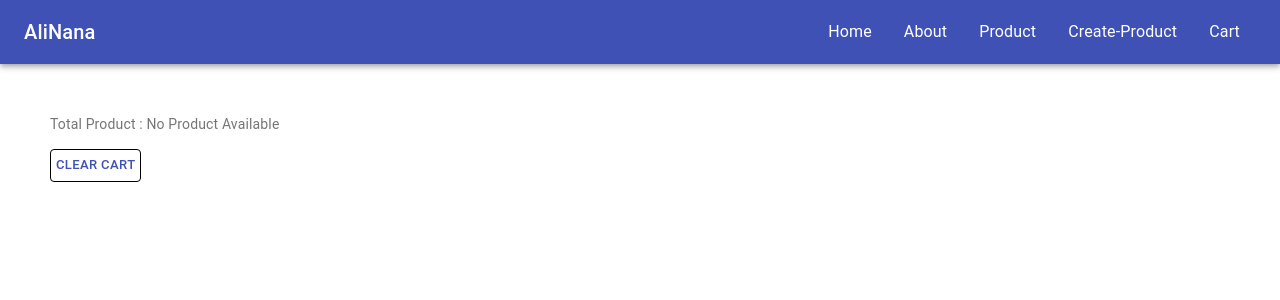
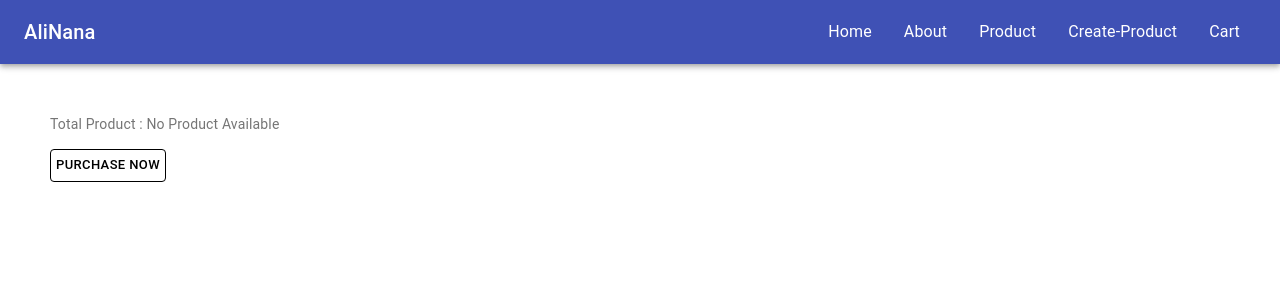
Before and after one commit to Ikhtiarmahmud/react-dev, a React (Create React App) app: page /cart in a window 1280 px wide. Shown: the top 300 px of the page. Built offline with nearby package versions, Linux system fonts and the light colour scheme.

Commit message:
Update cart page

```diff
--- a/src/CartComponent/Cart.js
+++ b/src/CartComponent/Cart.js
@@ -10,10 +10,10 @@ import TableHead from '@material-ui/core/TableHead';
 import TableRow from '@material-ui/core/TableRow';
 import { makeStyles } from '@material-ui/core/styles';
 import Paper from '@material-ui/core/Paper';
+import { Link} from 'react-router-dom';
 
 const Cart = () => {
         const totalCart = useSelector((state) => state.cartStore);
-        console.log(totalCart);
         const dispatch = useDispatch();
 
         const useStyles = makeStyles({
@@ -23,13 +23,18 @@ const Cart = () => {
             },
             button : {
                 marginTop: '15px',
-                border : '1px solid black'
+                border : '1px solid black',
+                color: 'black'
 
             },
             image: {
                 width: '50px',
                 height: '50px',
-              }
+              },
+            menuItem : {
+                textDecoration: 'none',
+                color: 'black'
+            }
           });
 
         const classes = useStyles();
@@ -42,6 +47,14 @@ const Cart = () => {
                     product: []
                 },
             })
+        }
+
+        let btn;
+        if (typeof totalCart.cart == 'undefined' || totalCart.cart == 0) {
+            btn = <Link className={classes.menuItem
+                        } to="/product"><Button className={classes.button} size="small" color="primary">Purchase Now</Button></Link>
+        } else {
+            btn = <Button className={classes.button} size="small" color="primary" onClick={clearCart}>Clear Cart</Button>
         }
 
         return (
@@ -75,7 +88,7 @@ const Cart = () => {
                         </Table>
                         </TableContainer>
                     }
-                    <Button className={classes.button} size="small" color="primary" onClick={clearCart}>Clear Cart</Button>
+                    {btn}
                 </div>
             </>
         )
--- a/src/store/Reducer/CartReducer.js
+++ b/src/store/Reducer/CartReducer.js
@@ -1,9 +1,12 @@
-const INITIAL_STATE = {}
+const INITIAL_STATE = {
+    cart: 0,
+    product : []
+}
 
 const CartReducer = (state = INITIAL_STATE, action) => {
     switch (action.type) {
         case 'ADD_TO_CART':
-            return {...state, cart: action.payload.cart, product: action.payload.product}
+            return {...state, cart : action.payload.cart, product : action.payload.product}
         default:
             return { INITIAL_STATE };
     }
--- a/src/store/index.js
+++ b/src/store/index.js
@@ -1,10 +1,12 @@
-import { createStore, combineReducers } from 'redux';
+import { createStore, combineReducers, compose } from 'redux';
 import CartReducer from './Reducer/CartReducer';
 
 const mainReducer = combineReducers({
         cartStore: CartReducer
     })
 
-const store = createStore(mainReducer);
+const composeEnhancers = window.__REDUX_DEVTOOLS_EXTENSION_COMPOSE__ || compose;
+
+const store = createStore(mainReducer, composeEnhancers());
 
 export default store;
```
